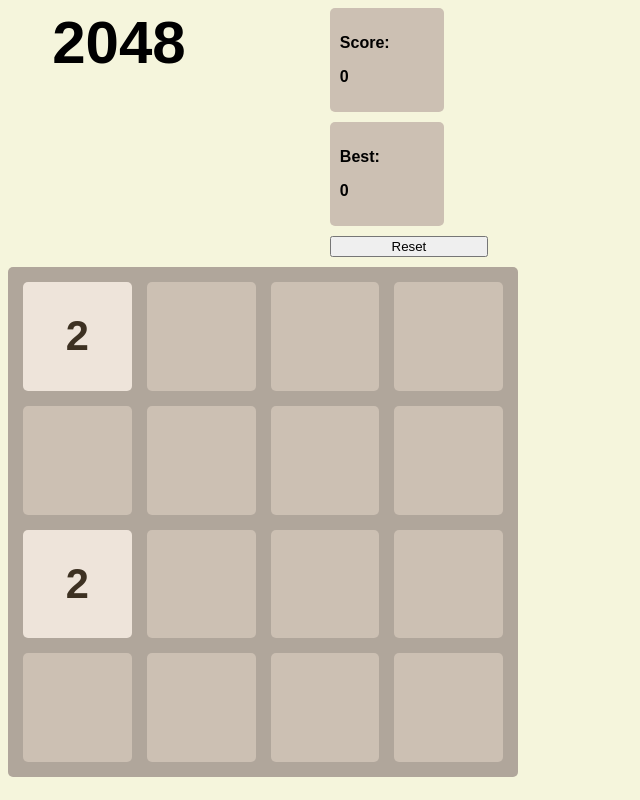
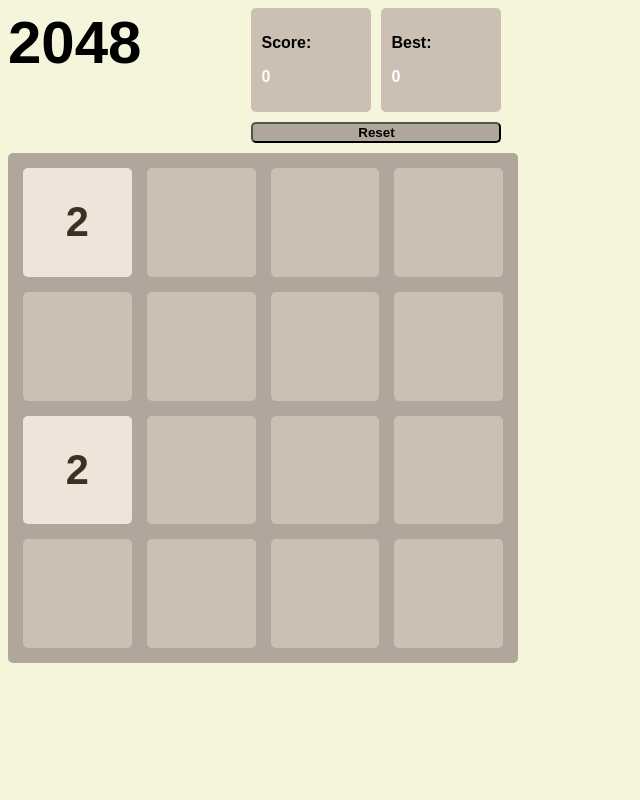
Before and after one commit to Mapha235/2048, a plain HTML site: page index.html in a window 1280 px wide. Shown: the whole page, without its empty margins (0-640 px from the left). Drawn offline with Linux system fonts and the light colour scheme.

Commit message:
Refined the header section of the layout.

```diff
--- a/style.css
+++ b/style.css
@@ -32,6 +32,15 @@ body{
     z-index: 1;
 }
 
+#canvas{
+    /* margin-top: -500px; */
+    border-radius: 5px;
+    border-spacing: 10px;
+    padding: 15px;
+    position: absolute;
+    z-index: 3;
+}
+
 
 .title{
     grid-area: title;
@@ -40,13 +49,6 @@ body{
     margin-right: 100px;
 }
 
-.score{
-    grid-area: score;
-}
-
-.high-score{
-    grid-area: highscore;
-}
 
 .resetBtn{
     grid-area: resetBtn;
@@ -54,20 +56,43 @@ body{
     margin-bottom: 10px;
 }
 
-.score-container > *{
+.score-container{
+    display: flex;
+    grid-area: score-container;
+}
+
+.score{
+    color: white;
+}
+
+.high-score{
+    color: white;
+}
+
+.score-container > div{
     background-color: rgb(204, 192, 179);
     border-radius: 5px;
     text-align: left;
+    width: 100px;
     padding: 10px;
     margin-bottom: 10px;
+    margin-left: 10px;
 }
 
 .misc-container{
     display: grid;
     grid-template-areas:
-    'title title score highscore'
-    'title title resetBtn resetBtn';
+    'title title score-container'
+    'title title resetBtn';
     width: 480px;
+}
+
+.resetBtn{
+    margin-left: 10px;
+    background-color: rgb(176, 166, 155);
+    border-radius: 5px;
+    font-weight: bold;
+    font-family: Arial, Helvetica, sans-serif;
 }
 
 .misc-container > * {
```
Also changed, not shown: 1 other file.
